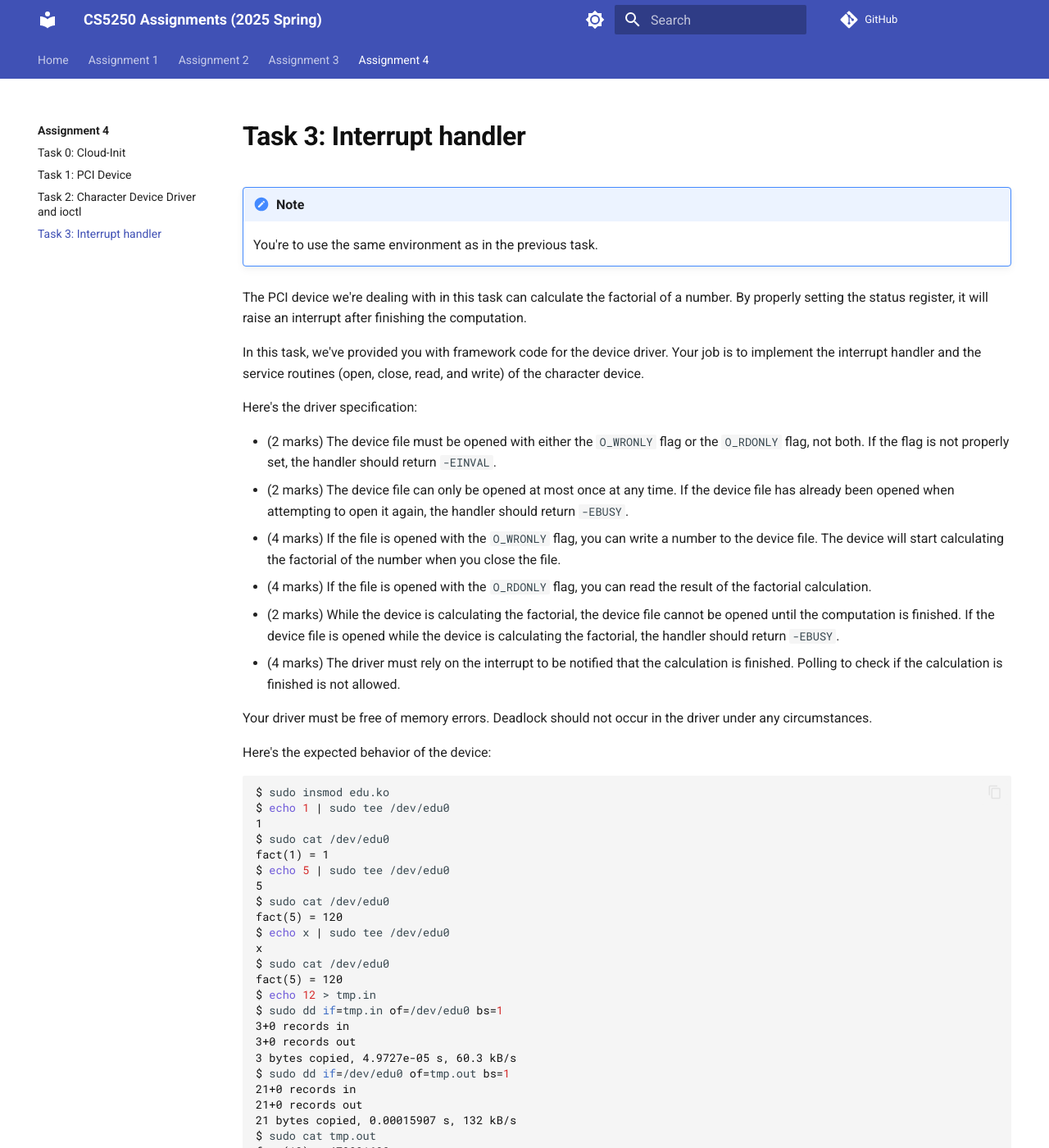
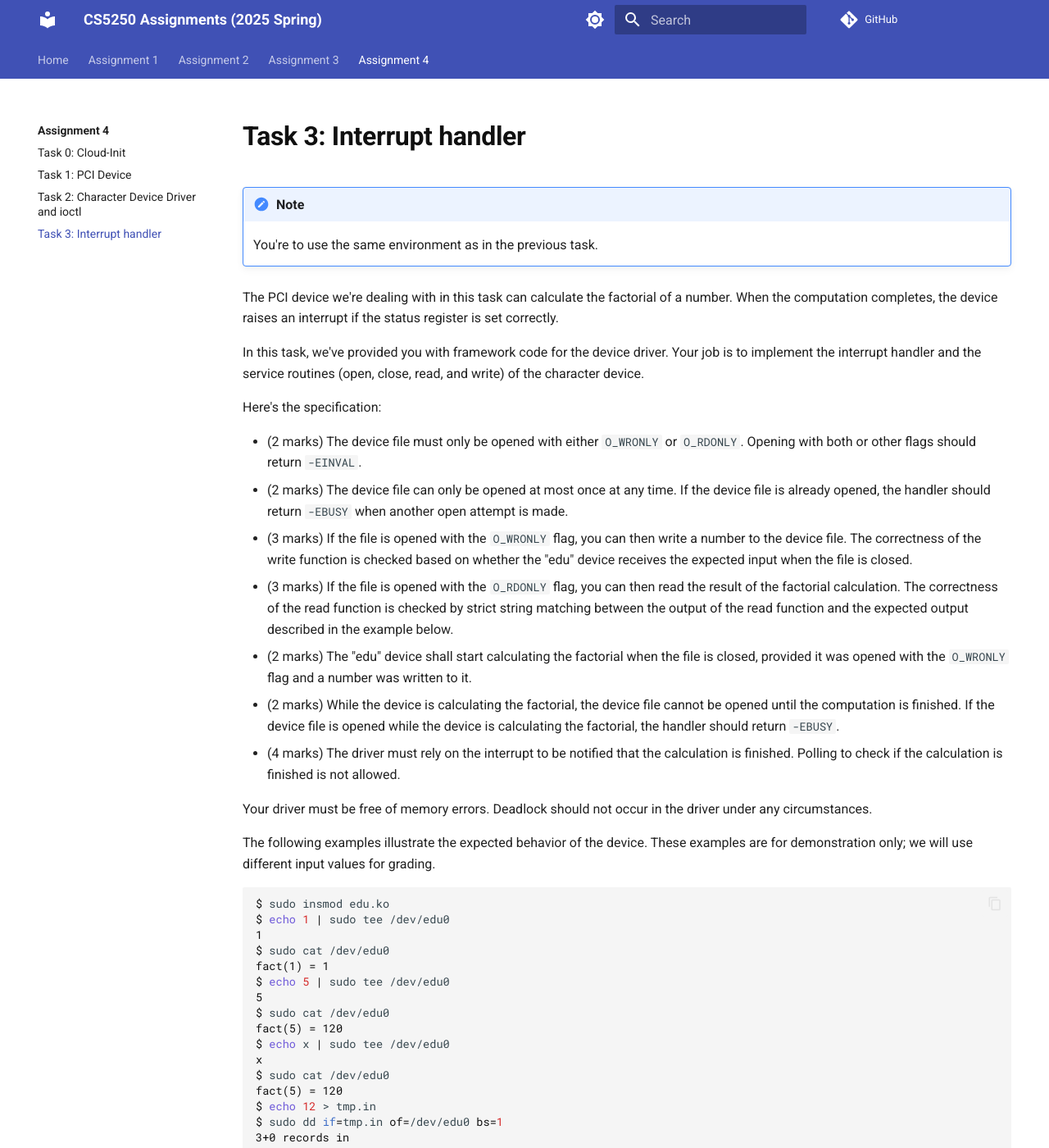
Before and after one commit to nus-cs5250/25s, an MkDocs documentation site: the page built from docs/asg4/task-interrupt.md, in a window 1280 px wide and 1400 px high. Shown: the whole window at 82% size. Built offline with MkDocs 1.6.1 and Material for MkDocs 9.7.7, drawn with Linux system fonts in a browser that asks for light colours; comment, search, counter and statistics services are not loaded.

Commit message:
asg4: improve driver specification (#49)

````diff
--- a/docs/asg4/task-interrupt.md
+++ b/docs/asg4/task-interrupt.md
@@ -5,24 +5,27 @@
     You're to use the same environment as in the previous task.
 
 The PCI device we're dealing with in this task can calculate the factorial of a number.
-By properly setting the status register, it will raise an interrupt after finishing the computation.
+When the computation completes, the device raises an interrupt if the status register is set correctly.
 
 In this task, we've provided you with framework code for the device driver.
 Your job is to implement the interrupt handler and the service routines (open, close, read, and write) of the character device.
 
-Here's the driver specification:
+Here's the specification:
 
 - (2 marks)
-  The device file must be opened with either the `O_WRONLY` flag or the `O_RDONLY` flag, not both.
-  If the flag is not properly set, the handler should return `-EINVAL`.
+  The device file must only be opened with either `O_WRONLY` or `O_RDONLY`.
+  Opening with both or other flags should return `-EINVAL`.
 - (2 marks)
   The device file can only be opened at most once at any time.
-  If the device file has already been opened when attempting to open it again, the handler should return `-EBUSY`.
-- (4 marks)
-  If the file is opened with the `O_WRONLY` flag, you can write a number to the device file.
-  The device will start calculating the factorial of the number when you close the file.
-- (4 marks)
-  If the file is opened with the `O_RDONLY` flag, you can read the result of the factorial calculation.
+  If the device file is already opened, the handler should return `-EBUSY` when another open attempt is made.
+- (3 marks)
+  If the file is opened with the `O_WRONLY` flag, you can then write a number to the device file.
+  The correctness of the write function is checked based on whether the "edu" device receives the expected input when the file is closed.
+- (3 marks)
+  If the file is opened with the `O_RDONLY` flag, you can then read the result of the factorial calculation.
+  The correctness of the read function is checked by strict string matching between the output of the read function and the expected output described in the example below.
+- (2 marks)
+  The "edu" device shall start calculating the factorial when the file is closed, provided it was opened with the `O_WRONLY` flag and a number was written to it.
 - (2 marks)
   While the device is calculating the factorial, the device file cannot be opened until the computation is finished.
   If the device file is opened while the device is calculating the factorial, the handler should return `-EBUSY`.
@@ -33,7 +36,8 @@ Here's the driver specification:
 Your driver must be free of memory errors.
 Deadlock should not occur in the driver under any circumstances.
 
-Here's the expected behavior of the device:
+The following examples illustrate the expected behavior of the device.
+These examples are for demonstration only; we will use different input values for grading.
 
 ```console
 $ sudo insmod edu.ko
````
